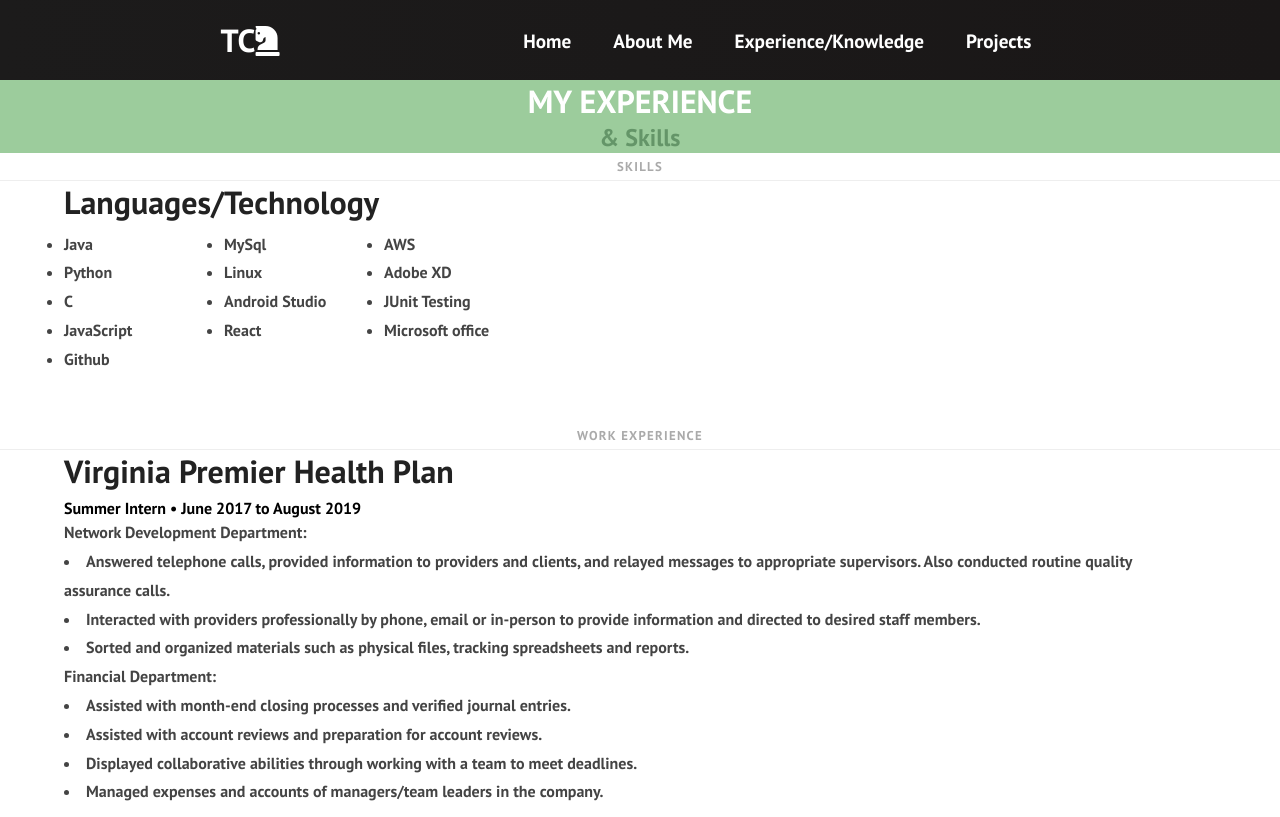
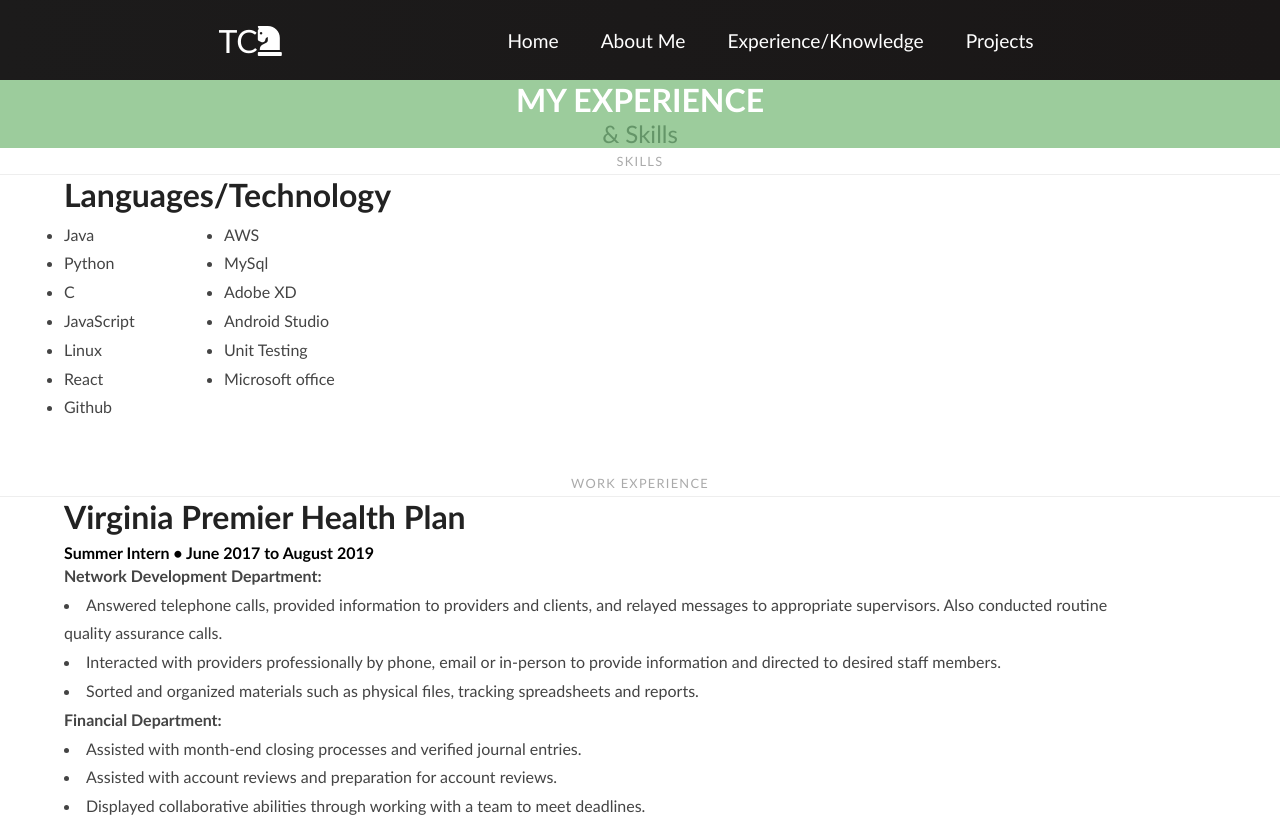
Before and after one commit to caotd2/react-blog, a React (Create React App) app: page /experience in a window 1280 px wide. Shown: the top 817 px of the page. Built offline with nearby package versions, Linux system fonts and the light colour scheme.

Commit message:
Fixed fonts

```diff
--- a/src/App.css
+++ b/src/App.css
@@ -2,7 +2,7 @@
     box-sizing: border-box;
     margin: 0;
     padding: 0;
-    font-family: 'PT Sans', sans-serif;
+    font-family: 'Trebuchet MS', 'Lucida Sans Unicode', 'Lucida Grande', 'Lucida Sans', Arial, sans-serif;
   }
 
   .home,
--- a/src/components/pages/AboutMe.css
+++ b/src/components/pages/AboutMe.css
@@ -1,7 +1,6 @@
-
 .list1
 {
-  width: 30em;
+  width: 20em;
 }
 .list1 li
 {
@@ -13,6 +12,7 @@ br
 {
   clear: left;
 }
+
   .content-subhead {
     text-transform: uppercase;
     color: #aaa;
--- a/src/components/pages/Experience.css
+++ b/src/components/pages/Experience.css
@@ -1,9 +1,10 @@
 
-.list1
+.list2
 {
-  width: 30em;
+  width: 20em;
+
 }
-.list1 li
+.list2 li
 {
   width: 30em;
   float: left;
--- a/src/components/pages/Experience.js
+++ b/src/components/pages/Experience.js
@@ -26,17 +26,17 @@ export default function Experience() {
             </header>
             <div class="post-description">
                 <div>
-                <ul class='list1'>
+                <ul class='list2'>
                     <li>Java</li>
-                    <li>MySql</li>
                     <li>AWS</li>
                     <li>Python</li>
+                    <li>MySql</li>
+                    <li>C</li>
+                    <li>Adobe XD</li>
+                    <li>JavaScript</li>
+                    <li>Android Studio</li>
                     <li>Linux</li>
-                    <li>Adobe XD</li>
-                    <li>C</li>
-                    <li>Android Studio</li>
-                    <li>JUnit Testing</li>
-                    <li>JavaScript</li>
+                    <li>Unit Testing</li>
                     <li>React</li>
                     <li>Microsoft office</li>
                     <li>Github</li>
```
